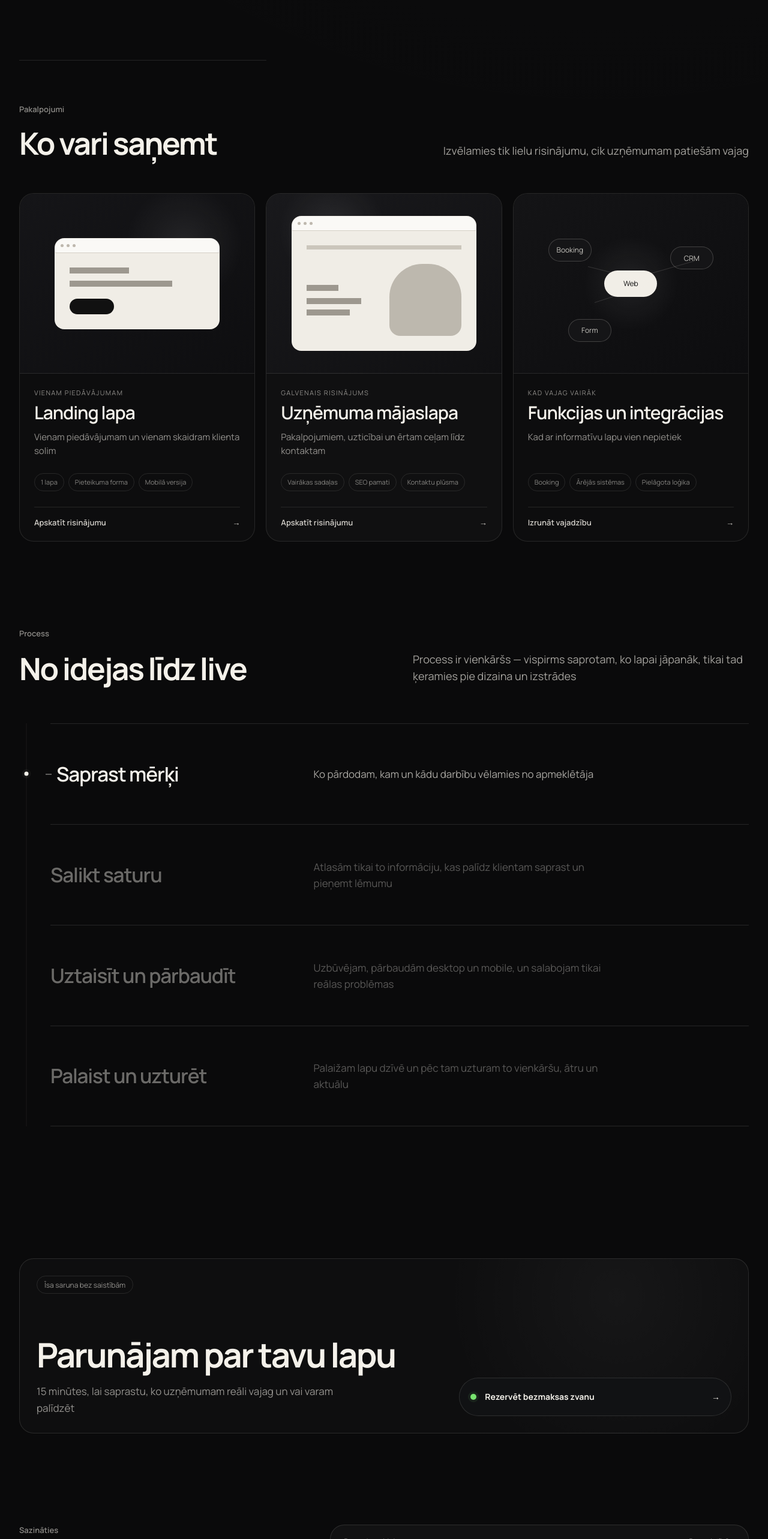
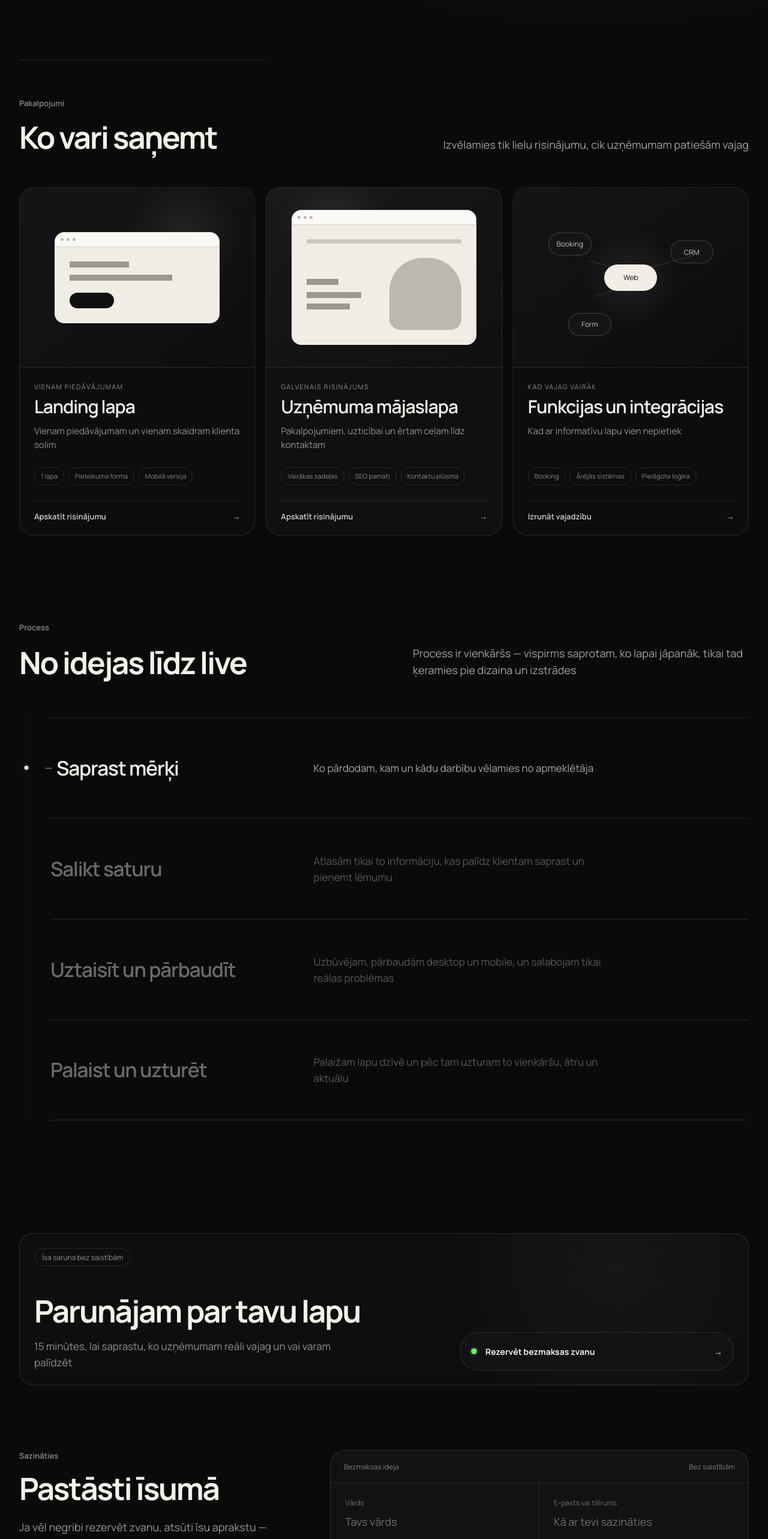
Before and after one commit to davisl24/WEBSITEAGENCY, a Next.js app: page / in a window 1280 px wide. Shown: the part 3880-6446 px from the top of the page at 60% size. Built offline with nearby package versions, Linux system fonts and the light colour scheme.

Commit message:
style: compact final CTA contact and footer

```diff
--- a/app/globals.css
+++ b/app/globals.css
@@ -802,7 +802,7 @@
   }
 
    .services-section{
-    padding-top:44px;
+    padding-top:34px;
   }
 }
 
@@ -972,7 +972,7 @@
   position:relative;
   background:transparent;
   color:#f4f1ea;
-  padding:96px 32px 128px;
+  padding:72px 32px 92px;
 }
 .contact-inner{
   width:min(1360px,100%);
@@ -1118,14 +1118,14 @@
   position:relative;
   background:transparent;
   color:#f4f1ea;
-  padding:88px 32px 56px;
+  padding:56px 32px 36px;
 }
 .call-inner{
   width:min(1360px,100%);
   margin:0 auto;
   border:1px solid rgba(244,241,234,.12);
   border-radius:24px;
-  padding:28px;
+  padding:24px;
   background:
     radial-gradient(circle at 82% 22%,rgba(255,255,255,.035),transparent 28%),
     rgba(255,255,255,.018);
@@ -1145,12 +1145,12 @@
   grid-template-columns:minmax(0,1fr) minmax(320px,.7fr);
   gap:56px;
   align-items:end;
-  padding-top:72px;
+  padding-top:48px;
 }
 .call-content h2{
   margin:0;
   max-width:620px;
-  font-size:clamp(42px,4.4vw,68px);
+  font-size:clamp(40px,4vw,60px);
   line-height:1.05;
   letter-spacing:-.045em;
   font-weight:650;
@@ -1186,7 +1186,7 @@
   position:relative;
   background:#070708;
   color:#f4f1ea;
-  padding:72px 32px 28px;
+  padding:48px 32px 22px;
 }
 .footer-inner{
   width:min(1360px,100%);
@@ -1195,18 +1195,18 @@
 .footer-main{
   display:grid;
   grid-template-columns:minmax(0,1.3fr) minmax(320px,.7fr);
-  gap:72px;
-  padding-bottom:64px;
+  gap:56px;
+  padding-bottom:40px;
 }
 .footer-logo{
   display:inline-block;
-  font-size:36px;
+  font-size:32px;
   line-height:1;
   font-weight:700;
   letter-spacing:-.04em;
 }
 .footer-brand p{
-  margin:22px 0 0;
+  margin:16px 0 0;
   max-width:520px;
   font-size:16px;
   line-height:1.6;
@@ -1235,34 +1235,34 @@
   display:flex;
   justify-content:space-between;
   gap:24px;
-  padding-top:20px;
+  padding-top:16px;
   border-top:1px solid rgba(244,241,234,.1);
   font-size:12px;
   color:rgba(244,241,234,.36);
 }
 @media(max-width:900px){
   .call-section{
-    padding:72px 24px 48px;
+    padding:48px 24px 32px;
   }
   .call-content{
     grid-template-columns:1fr;
     gap:32px;
-    padding-top:52px;
+    padding-top:40px;
   }
   .call-cta{
     max-width:520px;
   }
   .site-footer{
-    padding:64px 24px 24px;
+    padding:44px 24px 22px;
   }
   .footer-main{
     grid-template-columns:1fr;
-    gap:48px;
+    gap:36px;
   }
 }
 @media(max-width:700px){
   .call-section{
-    padding:64px 18px 40px;
+    padding:40px 18px 28px;
   }
   .call-inner{
     padding:20px;
@@ -1279,7 +1279,7 @@
     font-size:13px;
   }
   .site-footer{
-    padding:56px 18px 22px;
+    padding:40px 18px 20px;
   }
   .footer-links{
     grid-template-columns:1fr;
```
